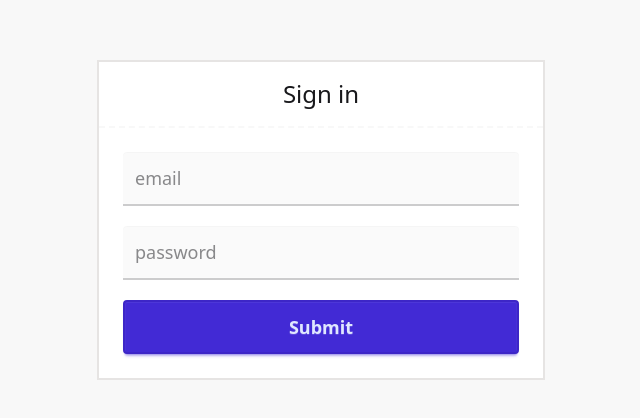
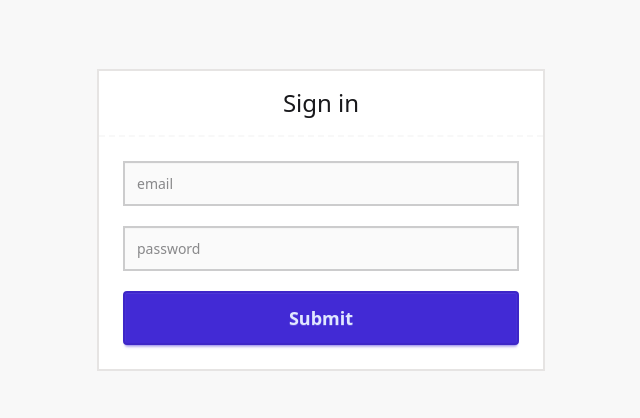
Before and after one commit to Diego-ABC/EIP-Works, a React (Vite) app in the folder web/: page /signin in a window 1280 px wide. Shown: the part 180-598 px from the top of the page, without its empty margins (319-959 px from the left). Built offline with nearby package versions, Linux system fonts and the light colour scheme; no server answers.

Commit message:
Modify text input field style to align more with app style

```diff
--- a/web/src/components/formComponents/textFieldStyle.js
+++ b/web/src/components/formComponents/textFieldStyle.js
@@ -1 +1,2 @@
-export default "rounded-b-none input input-lg focus-within:outline-none focus-within:border-b-accent border-0 border-b-2 transition-colors duration-200 bg-base-300/20 focus-within:bg-transparent font-medium";
+// export default "rounded-b-none input input-lg focus-within:outline-none focus-within:border-b-accent border-0 border-b-2 transition-colors duration-200 bg-base-300/20 focus-within:bg-transparent font-medium";
+export default "rounded-none input focus-within:outline-none focus-within:border-black dark:focus-within:border-white border-2 transition-colors duration-200 bg-base-300/20 focus-within:bg-transparent font-medium has-[input:invalid]:border-red-500";
```
